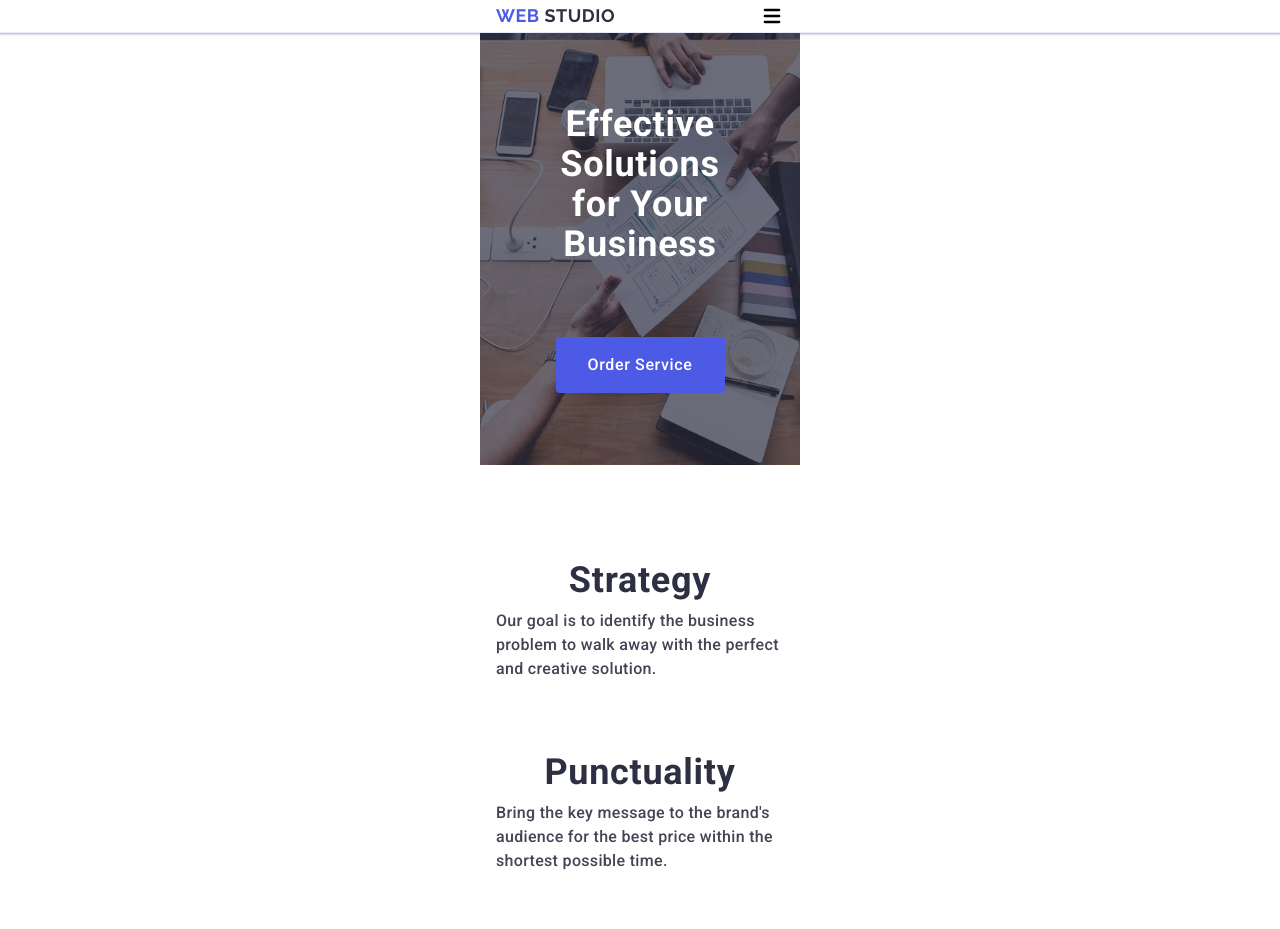
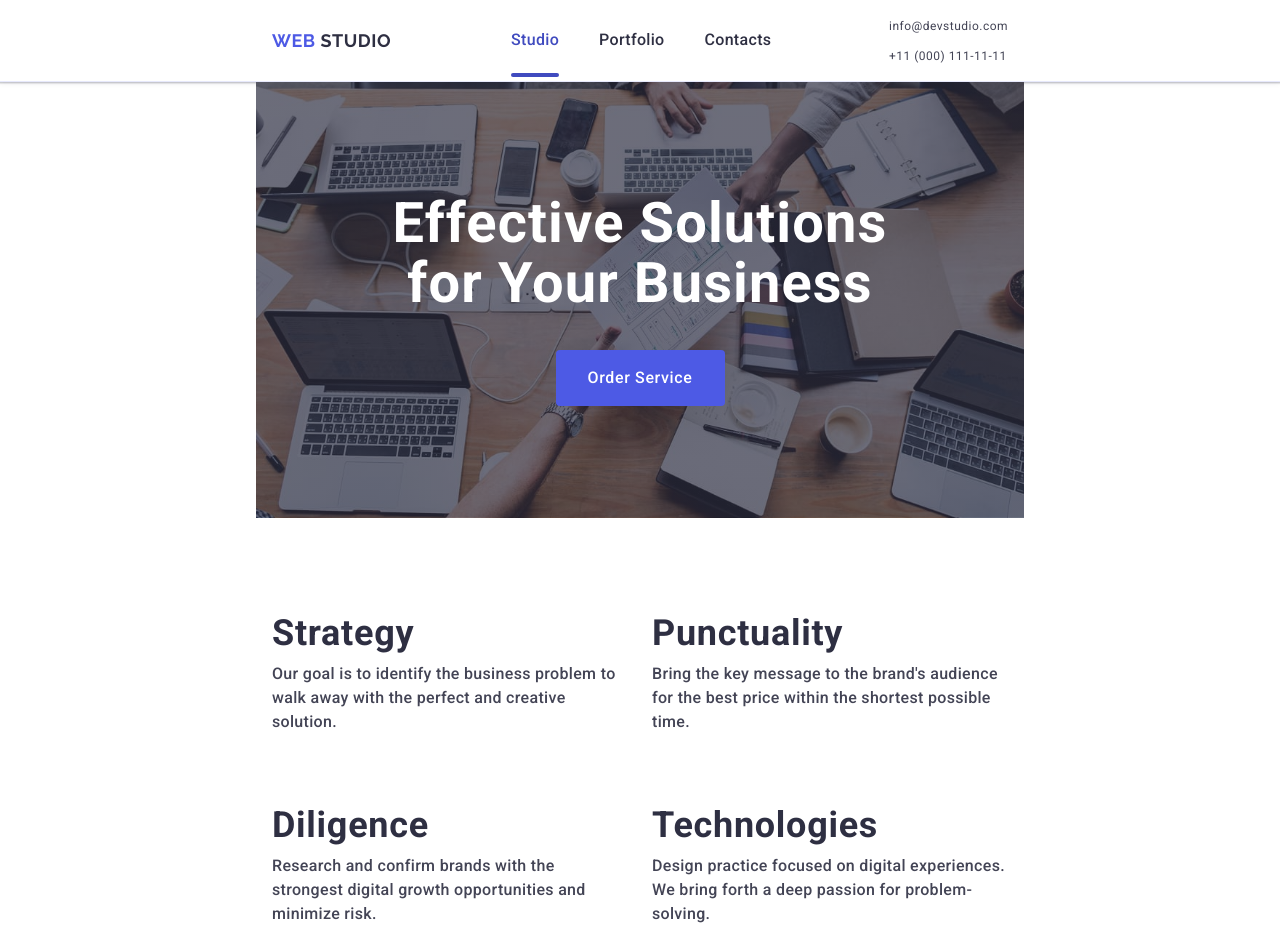
Before and after one commit to BohdanOvcharenko/goit-markup-hw-06, a plain HTML site: page index.html in a window 1280 px wide. Shown: the top 929 px of the page. Drawn offline with nearby package versions, Linux system fonts and the light colour scheme.

Commit message:
add initial files

```diff
--- a/css/styles.css
+++ b/css/styles.css
@@ -49,22 +49,11 @@ img {
     padding-bottom: 96px;
 }
 
-/* .section {
-    padding-top: 120px;
-    padding-bottom: 120px;
-} */
-
 .container {
     max-width: 318px;
     margin: 0 auto;
     padding: 0 15px;
 }
-
-/* .container {
-    max-width: 1158px;
-    margin: 0 auto;
-    padding: 0 15px;
-} */
 
 .section-hh {
     font-size: 36px;
@@ -124,15 +113,15 @@ img {
     color: #4d5ae5;
 }
 
-/* .logo-header {
-    margin-right: 76px;
-} */
-
 .studio {
     color: #2e2f42;
 }
 
 .header-ul{
+    display: none;
+}
+
+.header-address-ul{
     display: none;
 }
 
@@ -215,7 +204,7 @@ img {
     background-color: #2e2f42;
     padding-top: 72px;
     padding-bottom: 72px;
-    background-image: linear-gradient(to bottom, rgba(46, 47, 66, 0.7), rgba(46, 47, 66, 0.7)), url(../images/img-people-office.jpg);
+    background-image: linear-gradient(to bottom, rgba(46, 47, 66, 0.7), rgba(46, 47, 66, 0.7)), url(../images/img-Dark-bg.jpg);
     background-size: cover;
     background-position: center;
     max-width: 320px;
@@ -244,7 +233,7 @@ img {
     letter-spacing: 0.04em;
     color: #fff;
     background-color: #4d5ae5;
-    min-width: 169px;
+    width: 169px;
     height: 56px;
     border: none;
     border-radius: 4px;
@@ -835,7 +824,7 @@ img {
     left: 50%;
     transform: translate(-50%, -50%);
     width: 100%;
-    min-height: 100%;
+    height: 100%;
     background: #fcfcfc;
     transition: transform 250ms cubic-bezier(0.4, 0, 0.2, 1);
     padding: 72px 24px 40px 16px;
@@ -938,3 +927,157 @@ img {
 }
 
 /* #endregion modal menu */
+
+/* #region @media min768px */
+
+@media screen and (min-width: 768px) {
+    .container {
+        max-width: 766px;
+    }
+
+    .logo-header{
+        margin-right: 120px;
+    }
+
+        .header-ul {
+        display: flex;
+        gap: 40px;
+    }
+
+    .header-nav-li-studio::after {
+        content: '';
+        width: 100%;
+        position: absolute;
+        left: 0;
+        bottom: -1px;
+        height: 4px;
+        background-color: #404bbf;
+        border-radius: 2px;
+    }
+
+    .header-nav-li {
+        display: block;
+        padding: 24px 0;
+        font-weight: 500;
+        font-size: 16px;
+        line-height: 1.5;
+        letter-spacing: 0.02em;
+        color: #2e2f42;
+        transition: color 250ms cubic-bezier(0.4, 0, 0.2, 1);
+    }
+
+    .header-nav-li-studio {
+        position: relative;
+        color: #404bbf;
+    }
+
+    .header-nav-li:active {
+        color: #404bbf;
+    }
+
+    .address {
+        font-style: normal;
+    }
+
+    .header-address-ul{
+        display: flex;
+        flex-direction: column;
+        gap: 12px;
+        padding: 16px 0;
+    }
+
+    .header-address-li {
+        font-weight: 400;
+        font-size: 12px;
+        line-height: 1.17;
+        letter-spacing: 0.04em;
+        color: #434455;
+        transition: color 250ms cubic-bezier(0.4, 0, 0.2, 1);
+    }
+
+    .menu-button {
+        display: none;
+    }
+
+    .section-title {
+        background-image: linear-gradient(to bottom, rgba(46, 47, 66, 0.7), rgba(46, 47, 66, 0.7)), url(../images/img-people-office.jpg);
+        padding-top: 112px;
+        padding-bottom: 112px;
+        max-width: 768px;
+    }
+
+    .section-title-h {
+        font-weight: 700;
+        font-size: 56px;
+        line-height: 1.07;
+        max-width: 496px;
+        margin-bottom: 36px;
+    }
+
+    .section-advantages-ul {
+        flex-direction: row;
+        flex-wrap: wrap;
+        gap: 72px 24px;
+    }
+
+    .section-advantages-ul-li{
+        width: calc((100% - 24px) / 2);
+    }
+
+    .section-hhh{
+        text-align: start;
+    }
+
+    .section-team-ul {
+        flex-direction: row;
+        flex-wrap: wrap;
+        gap: 64px 24px;
+    }
+
+    .section-team-hhh {
+        text-align: center;
+    }
+
+    .section-portfolio-ul {
+        display: flex;
+        flex-direction: row;
+        flex-wrap: wrap;
+        gap: 72px 24px;
+    }
+
+    .portfolio-li {
+        width: calc((100% - 24px) / 2);
+    }
+
+    .footer {
+        padding: 96px 108px;
+    }
+
+    .footer-container {
+        display: flex;
+        flex-direction: row;
+        flex-wrap: wrap;
+        justify-content: flex-start;
+        text-align: start;
+        gap: 72px 24px;
+    }
+
+    .footer-p-icon {
+        text-align: start;
+    }
+
+    .footer-form {
+        flex-direction: row;
+    }
+
+    .footer-contact{
+        align-items: flex-start;
+    }
+
+    .modal {
+        width: 408px;
+        height: 584px;
+    }
+}
+
+/* #endregion @media min768px */
--- a/index.html
+++ b/index.html
@@ -44,7 +44,7 @@
           </ul>
         </nav>
         <address class="address">
-          <ul class="header-ul">
+          <ul class="header-address-ul">
             <li>
               <a class="header-address-li" href="mailto:info@devstudio.com"
                 >info@devstudio.com</a
```
